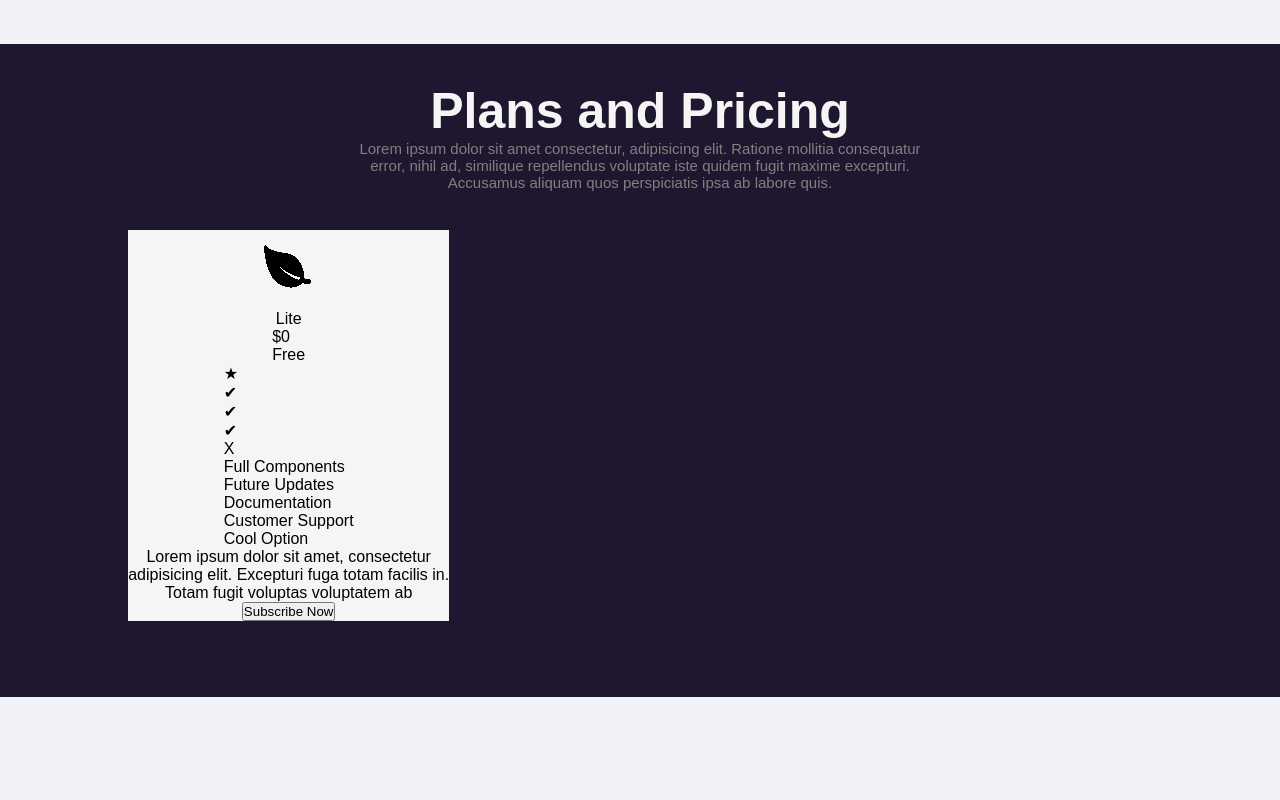
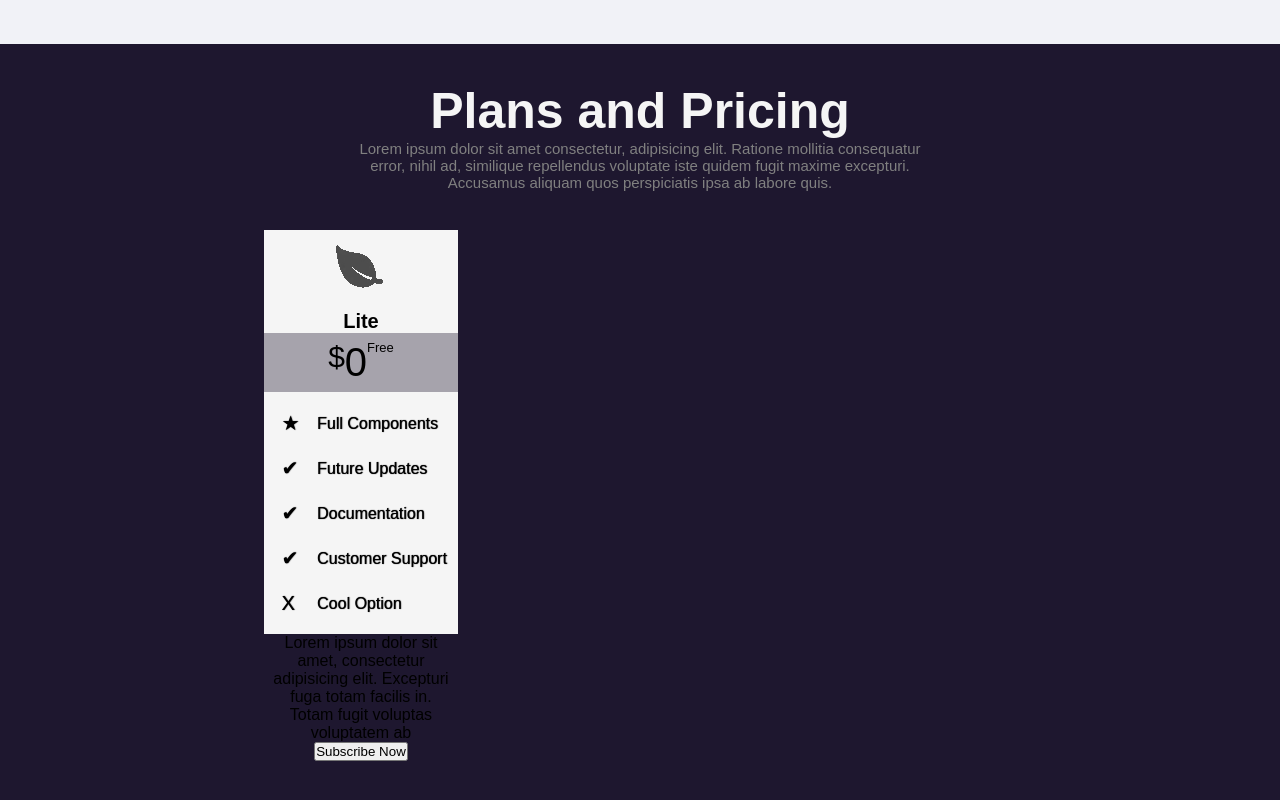
Before and after one commit to johanVillanueva939/bleux, a plain HTML site: page index.html in a window 1280 px wide. Shown: the part 1104-1904 px from the top of the page. Before the commit the page ends 1801 px from the top, so only its background shows below. Drawn offline with Linux system fonts and the light colour scheme.

Commit message:
Feat(sect3):SEct 3

```diff
--- a/index.html
+++ b/index.html
@@ -70,12 +70,13 @@
 					<section>
 						<section>
 							<section>
-								<img src="assets/images/hoja.webp" alt="Hoja-Lite">
+								<img src="assets/images/hoja-hover.webp" alt="Hoja-Lite">
 									<p>Lite</p>
 							</section>
 								<section>
-									<p>$0</p>
-										<p>Free</p>
+									<p>$</p>
+										<p>0</p>
+											<p>Free</p>
 								</section>
 									<section>
 										<div>
--- a/styles/styles.css
+++ b/styles/styles.css
@@ -9,6 +9,7 @@
 	--pink:#f41587;
 	--pink-tranparent:#f4158885;
 	--pink-dark:#c95590;
+	--white-gray:#f5f5f5a1;
 }
 ::selection{
 	background: var(--pink);
@@ -102,11 +103,10 @@ a{
 	font-weight: bold;
 }
 .section1> section:nth-child(1)> div > button:nth-child(2):active{
-	background-color: rgba(245, 245, 245, 0.63);
+	background-color: var(--white-gray);
 	color: var(--section-one);
 	box-shadow: 10px 10px 10px var(--drak-violet);
 }
-
 .section1> section:nth-child(1)> div:nth-child(2){
 	border: solid 2px rgba(255, 255, 255, 0.185);
 	padding: 5px;
@@ -127,6 +127,10 @@ a{
 	padding-left: 20%;
 	filter: contrast(1.4);
 	width: 250px;
+	transition: .5s;
+}
+.section1> section:nth-child(2)> img:hover{
+	transform: scale(1.02);
 }
 /* Section 2 */
 .section2{
@@ -156,6 +160,10 @@ a{
 }
 .section2> section>section:nth-child(1)>img{
 	width: 70%;
+	transition: .5s;
+}
+.section2> section>section:nth-child(1)>img:hover{
+	transform: scale(1.02);
 }
 .section2>section> section:nth-child(2){
 	color:rgb(85, 85, 85);
@@ -214,16 +222,66 @@ a{
 	padding: 3% 10%;
 }
 .section3 > section > section{
-	background-color: whitesmoke;
 	display: flex;
 	flex-direction: column;
 	align-items: center;
 	text-align: center;
+	width: fit-content;
+	border-radius: 50px;
+	padding-left: 45%;
+}
+.section3 > section > section > section{
+	width: 100%;
 }
 .section3 > section > section > section:nth-child(1){
 	display: flex;
 	flex-direction: column;
 	align-items: center;
+	background-color: whitesmoke;
+	padding: 0 5%;
 }
 .section3 > section > section > section:nth-child(1) > img{
+	filter: grayscale(100%);
+	transition: .15s;
 }
+.section3 > section > section:hover > section:nth-child(1) img {
+	filter: grayscale(0%);
+}
+.section3 > section > section > section:nth-child(1) > p{
+	font-size: 20px;
+	font-weight: bold;
+}
+.section3 > section > section > section:nth-child(2){
+	background-color: var(--white-gray);
+	display: flex;
+	flex-direction: row;
+	justify-content: center;
+	padding: 4% 5%;
+}
+.section3 > section > section > section:nth-child(2) > p:nth-child(1){
+	font-size: 30px;
+}
+.section3 > section > section > section:nth-child(2) > p:nth-child(2){
+	font-size: 40px;
+}
+.section3 > section > section > section:nth-child(2) > p:nth-child(3){
+	font-size: 13px;
+	font-weight: lighter;
+}
+.section3 > section > section > section:nth-child(3){
+	display: flex;
+	flex-direction: row;
+	line-height: 45px;
+	padding: 5% 5%;
+	justify-content: start;
+	background-color: whitesmoke;
+	text-shadow: .5px .2px 1px black;
+}
+.section3 > section > section > section:nth-child(3)>div:nth-child(1){
+	padding-right:10%;
+	padding-left: 5%;
+	font-size: 20px;
+}
+.section3 > section > section:hover p {
+	color: var(--pink);
+}
```
Also changed, not shown: assets/images/hoja-hover.webp (renamed from assets/images/hover-images/hoja-hover.webp), assets/images/hoja.webp (deleted), assets/images/maletin-hover.webp (renamed from assets/images/hover-images/maletin-hover.webp), assets/images/maletin.webp (deleted), assets/images/nube-hover.webp (renamed from assets/images/hover-images/nube-hover.webp), assets/images/nube.webp (deleted).
